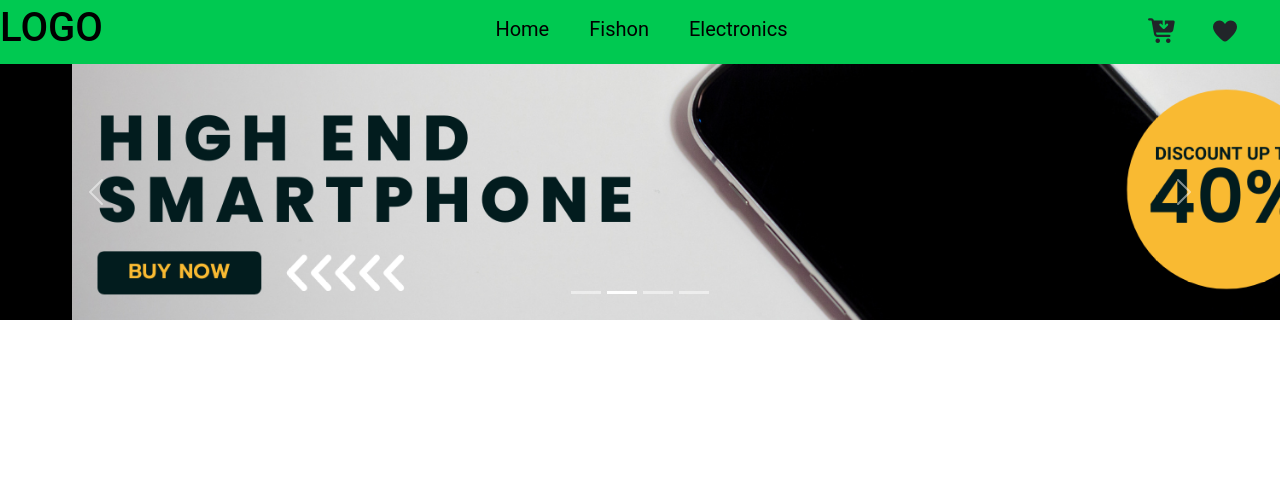
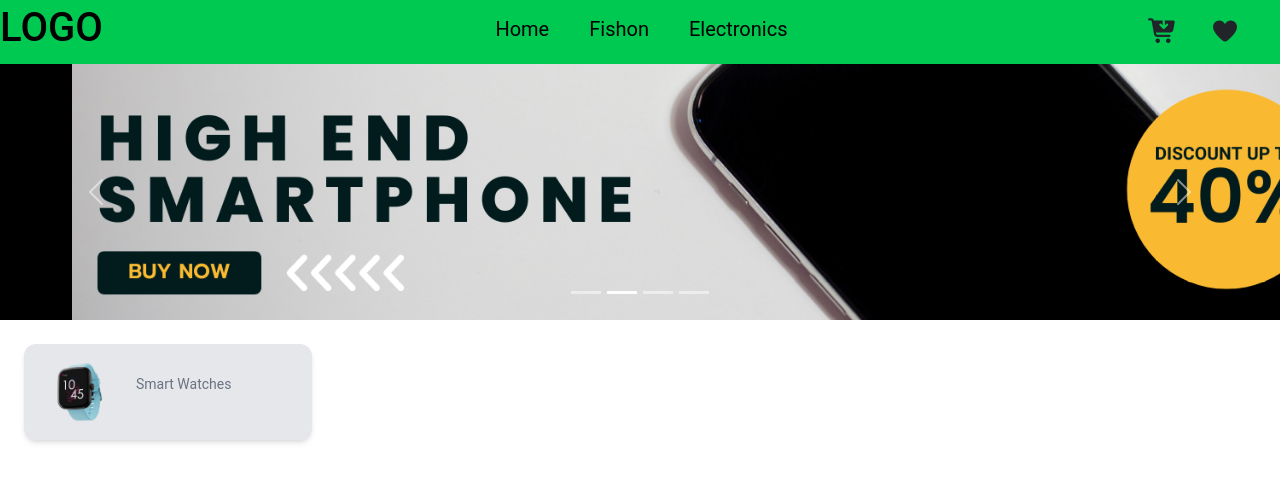
Before and after one commit to mg7052479-lang/E-commerce-website, a React (Vite) app: page / in a window 1280 px wide. Shown: the top 482 px of the page. Built offline with nearby package versions, Linux system fonts and the light colour scheme.

Commit message:
fix the bug and added category section

```diff
--- a/src/components/category.jsx
+++ b/src/components/category.jsx
@@ -1,14 +1,29 @@
 import React from 'react'
 
-const category = () => {
+const Category = () => {
   return (
-    <div>
+    <div className='flex justify-start mt-6 ml-6'>
+
+      <div className='w-72 h-24 bg-gray-200 shadow-md rounded-xl flex items-center px-4 gap-6'>
+
+        {/* Image */}
+        <img
+          src="/assets/electronics/boAt Wave Beat 4.webp"
+          alt="watch"
+          className='w-16 h-16 cursor-pointer object-contain'
+        />
+
+        {/* Text */}
         <div>
+          <p className='text-sm text-2xl text-gray-500'>
+            Smart Watches
+          </p>
+        </div>
 
-        </div>
+      </div>
 
     </div>
   )
 }
 
-export default category
+export default Category
```
